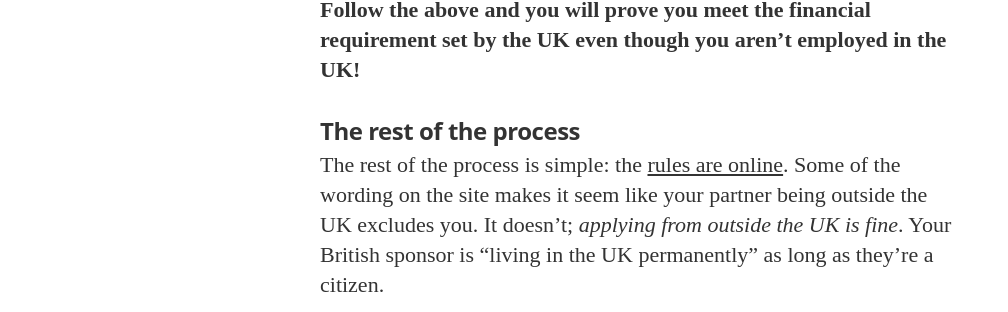
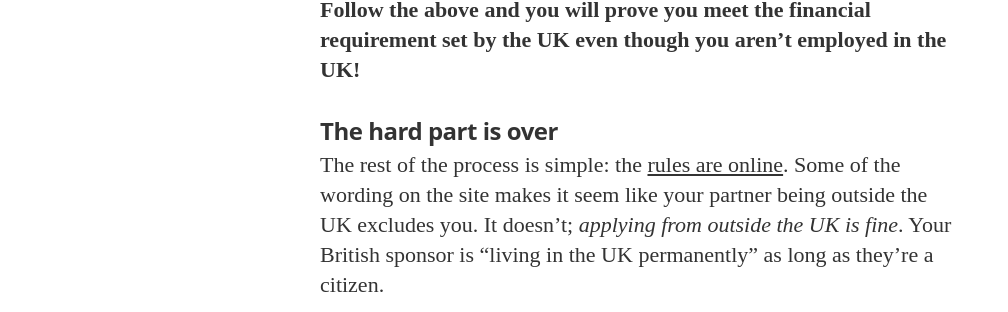
Before and after one commit to tofumatt/strongly-typed, a Jekyll site: the page built from _posts/2015-01-12-transatlantic.md, in a window 1280 px wide and 900 px high, scrolled down 3447 px. Shown: the part 146-458 px from the top of the window, without its empty margins (0-1008 px from the left). Built offline with Jekyll 4.4.1, drawn with Linux system fonts in a browser that asks for light colours; nearby versions of some CDN libraries; some web fonts are replaced; Markdown is read by kramdown in place of the engine named in the settings; some of the changed text lies outside the part shown.

Commit message:
A few editing tweaks

```diff
--- a/_posts/2015-01-12-transatlantic.md
+++ b/_posts/2015-01-12-transatlantic.md
@@ -54,7 +54,7 @@ Finally, make sure you include your business's registration papers.
 
 **Follow the above and you will prove you meet the financial requirement set by the UK even though you aren't employed in the UK!**
 
-### The rest of the process
+### The hard part is over
 
 The rest of the process is simple: the [rules are online][rules]. Some of the wording on the site makes it seem like your partner being outside the UK excludes you. It doesn't; _applying from outside the UK is fine_. Your British sponsor is "living in the UK permanently" as long as they're a citizen.
 
```
Also changed, not shown: other parts of _posts/2015-01-12-transatlantic.md (+1 -1 lines).
